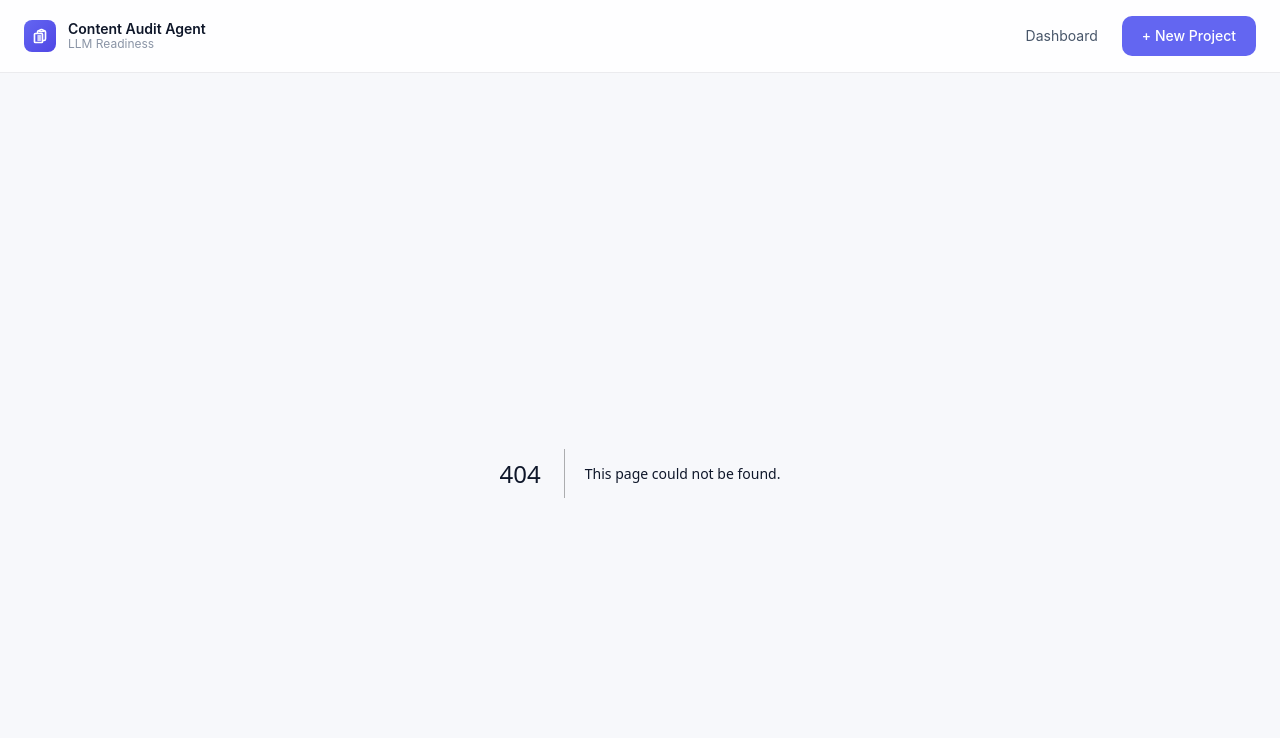
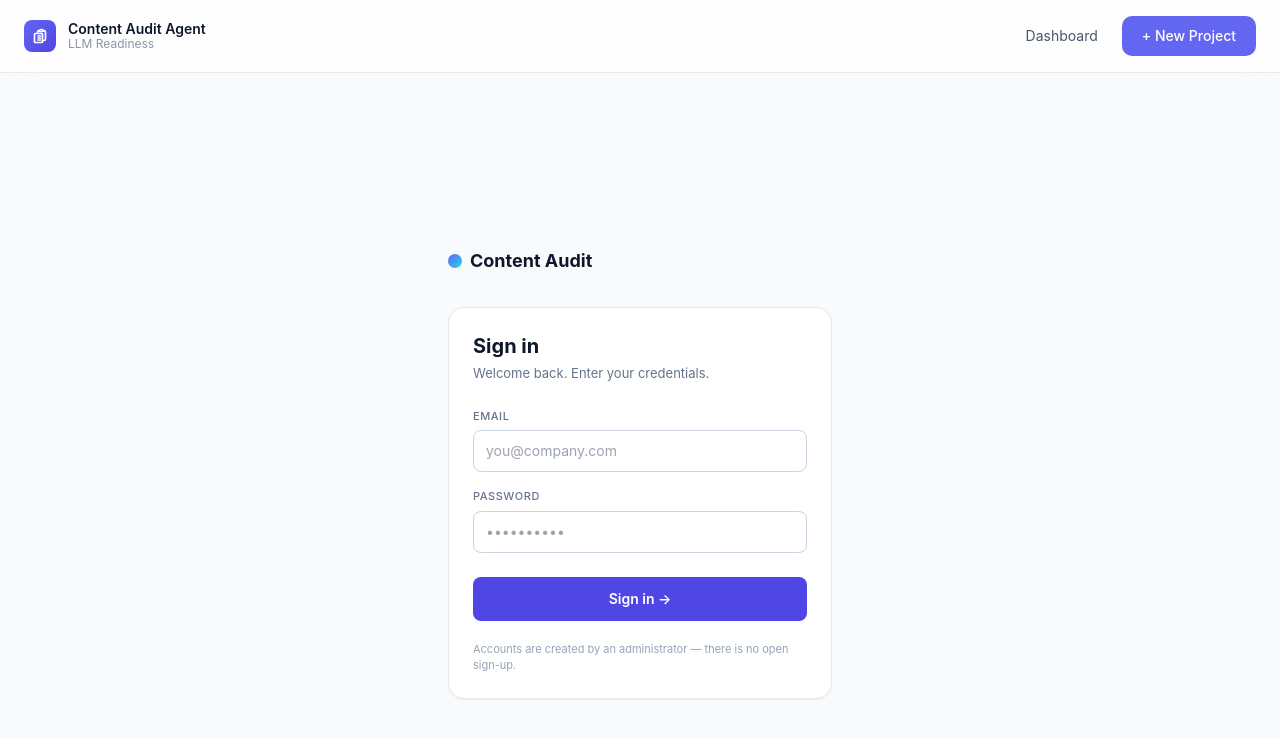
Before and after one commit to cdageneral/content-audit, a Next.js app: page /sign-in in a window 1280 px wide. Before the commit this address had no page. Shown: the top 738 px of the page. Built offline with nearby package versions, Linux system fonts and the light colour scheme; no server answers.

Commit message:
Add files via upload

```diff
--- /dev/null
+++ b/app/sign-in/page.tsx
@@ -0,0 +1,142 @@
+'use client';
+
+/**
+ * /sign-in — email + password login, with first-run super_admin bootstrap.
+ *
+ * Self-contained styling (standard Tailwind utilities only — no custom design
+ * tokens) so it drops into any app. Rename BRAND below to your product name.
+ *
+ * On mount it calls /api/auth/me: already signed in → go to ?next (default '/');
+ * no users yet → show the "create the first admin" form; otherwise login.
+ */
+
+import { useEffect, useState, Suspense } from 'react';
+import { useRouter, useSearchParams } from 'next/navigation';
+
+const BRAND = 'Content Audit';
+
+type Mode = 'loading' | 'login' | 'bootstrap';
+
+export default function SignInPage() {
+  return (
+    <Suspense fallback={null}>
+      <SignInForm />
+    </Suspense>
+  );
+}
+
+function SignInForm() {
+  const router = useRouter();
+  const params = useSearchParams();
+  const nextPath = params.get('next') || '/';
+
+  const [mode, setMode]         = useState<Mode>('loading');
+  const [name, setName]         = useState('');
+  const [email, setEmail]       = useState('');
+  const [password, setPassword] = useState('');
+  const [busy, setBusy]         = useState(false);
+  const [error, setError]       = useState<string | null>(null);
+
+  useEffect(() => {
+    let alive = true;
+    (async () => {
+      try {
+        const res = await fetch('/api/auth/me', { cache: 'no-store' });
+        const data = await res.json();
+        if (!alive) return;
+        if (data.user) { router.replace(nextPath); return; }
+        setMode(data.needsBootstrap ? 'bootstrap' : 'login');
+      } catch {
+        if (alive) setMode('login');
+      }
+    })();
+    return () => { alive = false; };
+  }, [router, nextPath]);
+
+  async function submit(e: React.FormEvent) {
+    e.preventDefault();
+    setError(null);
+    setBusy(true);
+    try {
+      const url  = mode === 'bootstrap' ? '/api/auth/bootstrap' : '/api/auth/login';
+      const body = mode === 'bootstrap' ? { name, email, password } : { email, password };
+      const res  = await fetch(url, {
+        method: 'POST', headers: { 'Content-Type': 'application/json' }, body: JSON.stringify(body),
+      });
+      const data = await res.json().catch(() => ({}));
+      if (!res.ok) { setError(data.error || 'Something went wrong. Please try again.'); setBusy(false); return; }
+      router.replace(nextPath);
+    } catch {
+      setError('Network error. Please try again.');
+      setBusy(false);
+    }
+  }
+
+  const isBootstrap = mode === 'bootstrap';
+  const input = 'w-full rounded-lg border border-slate-300 bg-white px-3 py-2.5 text-sm text-slate-900 outline-none focus:border-indigo-500 focus:ring-2 focus:ring-indigo-500/20 transition';
+  const label = 'block text-[11px] font-medium uppercase tracking-wider text-slate-500 mb-1.5';
+
+  return (
+    <div className="min-h-screen bg-slate-50 flex items-center justify-center px-6 py-12">
+      <div className="w-full max-w-sm">
+        <div className="flex items-center gap-2 mb-8">
+          <span className="w-3.5 h-3.5 rounded-full bg-gradient-to-br from-indigo-500 to-cyan-400" />
+          <span className="text-lg font-bold text-slate-900">{BRAND}</span>
+        </div>
+
+        {mode === 'loading' ? (
+          <div className="space-y-3">
+            <div className="h-6 w-32 bg-slate-200 rounded animate-pulse" />
+            <div className="h-11 bg-slate-200 rounded-lg animate-pulse" />
+            <div className="h-11 bg-slate-200 rounded-lg animate-pulse" />
+          </div>
+        ) : (
+          <form onSubmit={submit} className="rounded-2xl border border-slate-200 bg-white p-6 shadow-sm">
+            <h1 className="text-xl font-bold text-slate-900">{isBootstrap ? 'Create your admin account' : 'Sign in'}</h1>
+            <p className="text-slate-500 text-[13px] mt-1 mb-6">
+              {isBootstrap
+                ? 'First run — set up the super-admin account that manages companies and users.'
+                : 'Welcome back. Enter your credentials.'}
+            </p>
+
+            {isBootstrap && (
+              <label className="block mb-4">
+                <span className={label}>Full name</span>
+                <input value={name} onChange={e => setName(e.target.value)} required autoComplete="name"
+                  placeholder="Wayne Cichanski" className={input} />
+              </label>
+            )}
+
+            <label className="block mb-4">
+              <span className={label}>Email</span>
+              <input type="email" value={email} onChange={e => setEmail(e.target.value)} required autoComplete="email"
+                placeholder="you@company.com" className={input} />
+            </label>
+
+            <label className="block">
+              <span className={label}>Password</span>
+              <input type="password" value={password} onChange={e => setPassword(e.target.value)} required
+                autoComplete={isBootstrap ? 'new-password' : 'current-password'}
+                placeholder={isBootstrap ? 'At least 8 characters' : '••••••••••'} className={input} />
+            </label>
+
+            {error && (
+              <div className="mt-4 text-[13px] text-red-700 bg-red-50 border border-red-200 rounded-lg px-3 py-2">{error}</div>
+            )}
+
+            <button type="submit" disabled={busy}
+              className="w-full mt-6 bg-indigo-600 hover:bg-indigo-700 disabled:opacity-60 text-white font-semibold text-sm rounded-lg py-3 transition-colors">
+              {busy ? 'Please wait…' : isBootstrap ? 'Create account →' : 'Sign in →'}
+            </button>
+
+            {!isBootstrap && (
+              <p className="text-[11px] text-slate-400 mt-5">
+                Accounts are created by an administrator — there is no open sign-up.
+              </p>
+            )}
+          </form>
+        )}
+      </div>
+    </div>
+  );
+}
```
